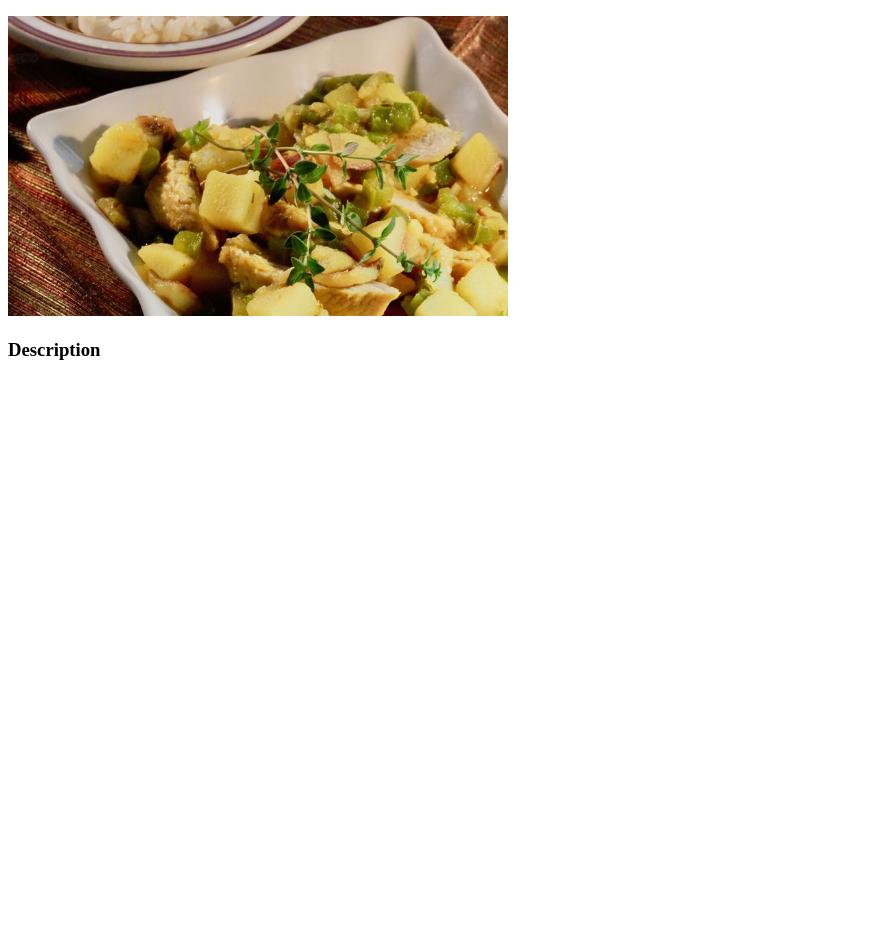
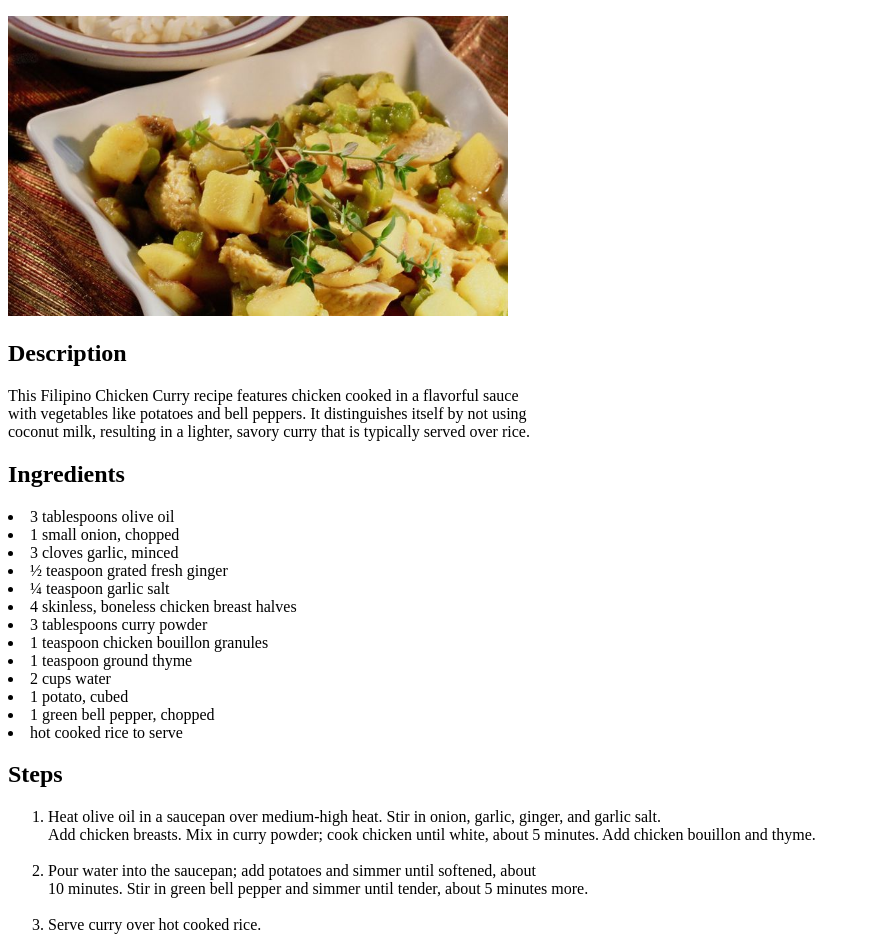
Before and after one commit to raphdm/odin-recipes, a plain HTML site: page recipes/curry.html in a window 1280 px wide. Shown: the part 100-1050 px from the top of the page, without its empty margins (0-870 px from the left). Before the commit the page ends 800 px from the top, so only its background shows below. Drawn offline with Linux system fonts and the light colour scheme.

Commit message:
Implement the first recipe page content.
**Iteration 3**

- Create a new directory for images.
- Display image of first dish with dimensions.
- List the ingredients in no order.
- List the steps in order.

```diff
--- a/recipes/curry.html
+++ b/recipes/curry.html
@@ -5,14 +5,45 @@
         <meta name="viewport" content="width=device-width, initial-scale=1.0">
         <title>Curry Recipe</title>
     </head>
+
     <body>
         <h1>Filipino Chicken Curry Recipe</h1>
         <a href="../index.html">Home</a><br>
             <br><img src="../assets/images/jpg/filipino-curry.jpg" alt="Chicken Curry" width="500" height="300">
-    <h3>
+        <h2>
             Description
-    </h3>
-        <p></p>
+        </h2>
+            <p>
+                This Filipino Chicken Curry recipe features chicken cooked in a flavorful sauce<br>
+                with vegetables like potatoes and bell peppers. It distinguishes itself by not using <br>
+                coconut milk, resulting in a lighter, savory curry that is typically served over rice.
+            </p>
 
+        <h2>Ingredients</h2>
+            <li>3 tablespoons olive oil</li>
+            <li>1 small onion, chopped</li>
+            <li>3 cloves garlic, minced</li>
+            <li>½ teaspoon grated fresh ginger</li>
+            <li>¼ teaspoon garlic salt</li>
+            <li>4 skinless, boneless chicken breast halves</li>
+            <li>3 tablespoons curry powder</li>
+            <li>1 teaspoon chicken bouillon granules</li>
+            <li>1 teaspoon ground thyme</li>
+            <li>2 cups water</li>
+            <li>1 potato, cubed</li>
+            <li>1 green bell pepper, chopped</li>
+            <li>hot cooked rice to serve</li>
+
+        <h2>Steps</h2>
+            <ol>
+                <li>Heat olive oil in a saucepan over medium-high heat. Stir in onion, garlic, ginger, and garlic salt.<br>
+                    Add chicken breasts. Mix in curry powder; cook chicken until white, about 5 minutes. Add chicken bouillon and thyme.
+                </li><br>
+                <li>Pour water into the saucepan; add potatoes and simmer until softened, about <br>
+                    10 minutes. Stir in green bell pepper and simmer until tender, about 5 minutes more.
+                </li><br>
+
+                <li>Serve curry over hot cooked rice.</li>
+            </ol>
     </body>
 </html>
```
Lines whose indentation alone changed are shown as unchanged.
